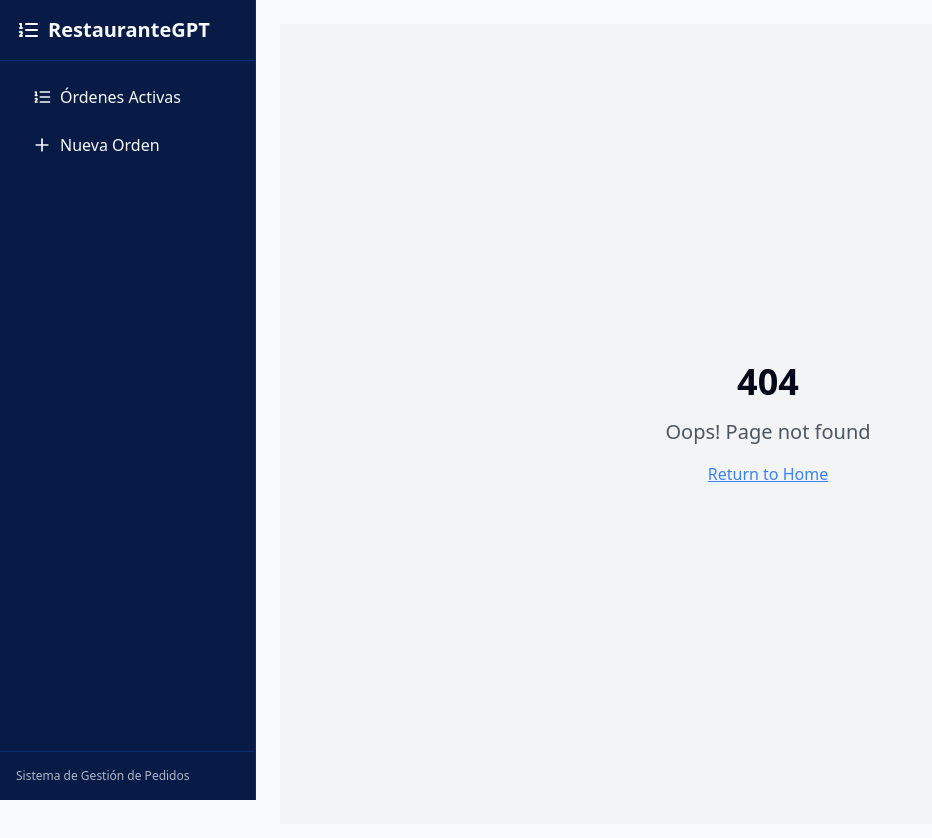
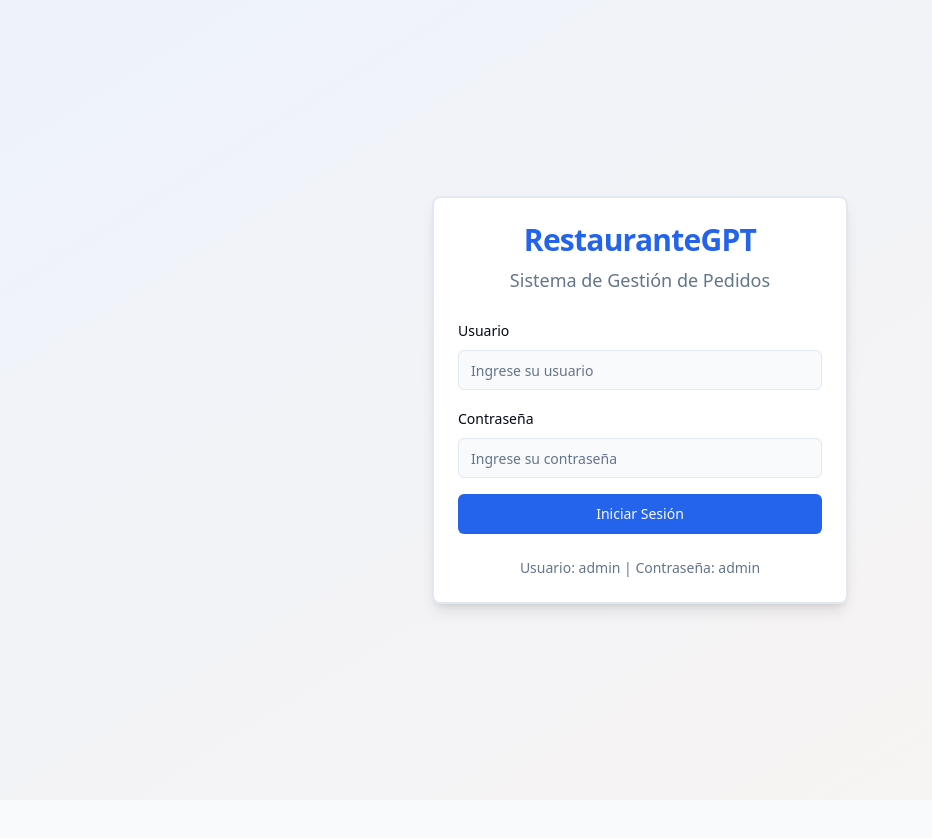
Before and after one commit to carlosgonzalezing/order-nest-flow-91, a React (Vite) app: page /login in a window 1280 px wide. Before the commit this address had no page. Shown: the top 838 px of the page, without its empty margins (0-932 px from the left). After the commit the page ends 800 px from the top, so only its background shows below. Built offline with nearby package versions, Linux system fonts and the light colour scheme.

Commit message:
Add login and animations for a professional look
Implement a login feature and add animations to enhance the user experience and give the application a more professional appearance, reflecting the quality of a good restaurant.

```diff
--- a/src/App.tsx
+++ b/src/App.tsx
@@ -3,15 +3,38 @@ import { Toaster } from "@/components/ui/toaster";
 import { Toaster as Sonner } from "@/components/ui/sonner";
 import { TooltipProvider } from "@/components/ui/tooltip";
 import { QueryClient, QueryClientProvider } from "@tanstack/react-query";
-import { BrowserRouter, Routes, Route } from "react-router-dom";
+import { BrowserRouter, Routes, Route, Navigate } from "react-router-dom";
 import { OrdenesProvider } from "@/context/OrdenesContext";
 import Layout from "./components/Layout";
 import OrdenesActivas from "./pages/OrdenesActivas";
 import NuevaOrden from "./pages/NuevaOrden";
 import DetalleOrden from "./pages/DetalleOrden";
 import NotFound from "./pages/NotFound";
+import Login from "./pages/Login";
+import { useEffect, useState } from "react";
 
 const queryClient = new QueryClient();
+
+const ProtectedRoute = ({ children }) => {
+  const [isAuthenticated, setIsAuthenticated] = useState(false);
+  const [loading, setLoading] = useState(true);
+
+  useEffect(() => {
+    const auth = localStorage.getItem("isAuthenticated");
+    setIsAuthenticated(auth === "true");
+    setLoading(false);
+  }, []);
+
+  if (loading) {
+    return <div className="flex h-screen items-center justify-center">Cargando...</div>;
+  }
+
+  if (!isAuthenticated) {
+    return <Navigate to="/login" />;
+  }
+
+  return children;
+};
 
 const App = () => (
   <QueryClientProvider client={queryClient}>
@@ -20,14 +43,40 @@ const App = () => (
         <Toaster />
         <Sonner />
         <BrowserRouter>
-          <Layout>
-            <Routes>
-              <Route path="/" element={<OrdenesActivas />} />
-              <Route path="/nueva-orden" element={<NuevaOrden />} />
-              <Route path="/orden/:ordenId" element={<DetalleOrden />} />
-              <Route path="*" element={<NotFound />} />
-            </Routes>
-          </Layout>
+          <Routes>
+            <Route path="/login" element={<Login />} />
+            <Route
+              path="/"
+              element={
+                <ProtectedRoute>
+                  <Layout>
+                    <OrdenesActivas />
+                  </Layout>
+                </ProtectedRoute>
+              }
+            />
+            <Route
+              path="/nueva-orden"
+              element={
+                <ProtectedRoute>
+                  <Layout>
+                    <NuevaOrden />
+                  </Layout>
+                </ProtectedRoute>
+              }
+            />
+            <Route
+              path="/orden/:ordenId"
+              element={
+                <ProtectedRoute>
+                  <Layout>
+                    <DetalleOrden />
+                  </Layout>
+                </ProtectedRoute>
+              }
+            />
+            <Route path="*" element={<NotFound />} />
+          </Routes>
         </BrowserRouter>
       </OrdenesProvider>
     </TooltipProvider>
--- a/src/components/Layout.tsx
+++ b/src/components/Layout.tsx
@@ -10,7 +10,7 @@ const Layout: React.FC<LayoutProps> = ({ children }) => {
   return (
     <div className="flex min-h-screen bg-background">
       <Sidebar />
-      <div className="flex-1 overflow-auto p-6">
+      <div className="flex-1 overflow-auto p-6 animate-fade-in">
         {children}
       </div>
     </div>
--- a/src/components/Sidebar.tsx
+++ b/src/components/Sidebar.tsx
@@ -1,18 +1,30 @@
 
 import React from 'react';
-import { Link } from 'react-router-dom';
+import { Link, useNavigate } from 'react-router-dom';
 import { cn } from '@/lib/utils';
-import { ListOrdered, Plus } from 'lucide-react';
+import { ListOrdered, Plus, LogOut } from 'lucide-react';
+import { toast } from '@/hooks/use-toast';
 
 interface SidebarProps {
   className?: string;
 }
 
 const Sidebar: React.FC<SidebarProps> = ({ className }) => {
+  const navigate = useNavigate();
+
+  const handleLogout = () => {
+    localStorage.removeItem('isAuthenticated');
+    toast({
+      title: "Sesión cerrada",
+      description: "Has salido del sistema"
+    });
+    navigate('/login');
+  };
+
   return (
     <div
       className={cn(
-        "h-screen w-64 bg-sidebar flex flex-col border-r border-sidebar-border",
+        "h-screen w-64 bg-sidebar flex flex-col border-r border-sidebar-border transition-all duration-300 animate-fade-in",
         className
       )}
     >
@@ -28,7 +40,7 @@ const Sidebar: React.FC<SidebarProps> = ({ className }) => {
           <li>
             <Link
               to="/"
-              className="flex items-center px-4 py-2 text-sidebar-foreground hover:bg-sidebar-accent rounded-md transition-colors"
+              className="flex items-center px-4 py-2 text-sidebar-foreground hover:bg-sidebar-accent rounded-md transition-colors hover:scale-105 transform duration-200"
             >
               <ListOrdered className="mr-2 h-5 w-5" />
               Órdenes Activas
@@ -37,7 +49,7 @@ const Sidebar: React.FC<SidebarProps> = ({ className }) => {
           <li>
             <Link
               to="/nueva-orden"
-              className="flex items-center px-4 py-2 text-sidebar-foreground hover:bg-sidebar-accent rounded-md transition-colors"
+              className="flex items-center px-4 py-2 text-sidebar-foreground hover:bg-sidebar-accent rounded-md transition-colors hover:scale-105 transform duration-200"
             >
               <Plus className="mr-2 h-5 w-5" />
               Nueva Orden
@@ -45,6 +57,16 @@ const Sidebar: React.FC<SidebarProps> = ({ className }) => {
           </li>
         </ul>
       </nav>
+
+      <div className="p-4 border-t border-sidebar-border">
+        <button
+          onClick={handleLogout}
+          className="flex w-full items-center px-4 py-2 text-sidebar-foreground hover:bg-sidebar-accent rounded-md transition-colors hover:text-accent"
+        >
+          <LogOut className="mr-2 h-5 w-5" />
+          Cerrar Sesión
+        </button>
+      </div>
 
       <div className="p-4 border-t border-sidebar-border text-xs text-sidebar-foreground/70">
         Sistema de Gestión de Pedidos
--- a/src/index.css
+++ b/src/index.css
@@ -98,6 +98,14 @@
   animation: fadeIn 0.3s ease-out;
 }
 
+.animate-slide-in {
+  animation: slideIn 0.4s ease-out;
+}
+
+.animate-scale {
+  animation: scale 0.3s ease-out;
+}
+
 @keyframes fadeIn {
   from {
     opacity: 0;
@@ -108,3 +116,71 @@
     transform: translateY(0);
   }
 }
+
+@keyframes slideIn {
+  from {
+    opacity: 0;
+    transform: translateX(-20px);
+  }
+  to {
+    opacity: 1;
+    transform: translateX(0);
+  }
+}
+
+@keyframes scale {
+  from {
+    transform: scale(0.95);
+    opacity: 0;
+  }
+  to {
+    transform: scale(1);
+    opacity: 1;
+  }
+}
+
+/* Card hover effects */
+.card-hover {
+  transition: all 0.3s ease;
+}
+
+.card-hover:hover {
+  transform: translateY(-5px);
+  box-shadow: 0 10px 25px -5px rgba(0, 0, 0, 0.1), 0 10px 10px -5px rgba(0, 0, 0, 0.04);
+}
+
+/* Button animations */
+.btn-hover {
+  position: relative;
+  overflow: hidden;
+  transition: all 0.3s ease;
+}
+
+.btn-hover:after {
+  content: '';
+  position: absolute;
+  top: 50%;
+  left: 50%;
+  width: 0;
+  height: 0;
+  background: rgba(255, 255, 255, 0.1);
+  border-radius: 50%;
+  transform: translate(-50%, -50%);
+  opacity: 0;
+  transition: width 0.5s, height 0.5s, opacity 0.5s;
+}
+
+.btn-hover:hover:after {
+  width: 200px;
+  height: 200px;
+  opacity: 1;
+}
+
+/* Table row animations */
+.table-row {
+  transition: background-color 0.2s ease;
+}
+
+.table-row:hover {
+  background-color: rgba(0, 0, 0, 0.02);
+}
--- a/src/pages/Index.tsx
+++ b/src/pages/Index.tsx
@@ -4,10 +4,15 @@ import { useNavigate } from 'react-router-dom';
 
 const Index = () => {
   const navigate = useNavigate();
+  const isAuthenticated = localStorage.getItem('isAuthenticated') === 'true';
 
   useEffect(() => {
-    navigate('/');
-  }, [navigate]);
+    if (isAuthenticated) {
+      navigate('/');
+    } else {
+      navigate('/login');
+    }
+  }, [navigate, isAuthenticated]);
 
   return null;
 };
--- /dev/null
+++ b/src/pages/Login.tsx
@@ -0,0 +1,93 @@
+
+import React, { useState } from 'react';
+import { useNavigate } from 'react-router-dom';
+import { Label } from "@/components/ui/label";
+import { Input } from "@/components/ui/input";
+import { Button } from "@/components/ui/button";
+import { Card, CardHeader, CardTitle, CardDescription, CardContent, CardFooter } from "@/components/ui/card";
+import { toast } from "@/hooks/use-toast";
+
+const Login = () => {
+  const navigate = useNavigate();
+  const [username, setUsername] = useState('');
+  const [password, setPassword] = useState('');
+  const [isLoading, setIsLoading] = useState(false);
+
+  const handleSubmit = (e: React.FormEvent) => {
+    e.preventDefault();
+    setIsLoading(true);
+
+    // Simulate login process
+    setTimeout(() => {
+      if (username === 'admin' && password === 'admin') {
+        // Store auth state in localStorage
+        localStorage.setItem('isAuthenticated', 'true');
+        toast({
+          title: "Inicio de sesión exitoso",
+          description: "Bienvenido al sistema de gestión de restaurante"
+        });
+        navigate('/');
+      } else {
+        toast({
+          title: "Error de autenticación",
+          description: "Usuario o contraseña incorrectos",
+          variant: "destructive"
+        });
+      }
+      setIsLoading(false);
+    }, 1000);
+  };
+
+  return (
+    <div className="min-h-screen flex items-center justify-center bg-gradient-to-br from-primary/5 to-accent/5">
+      <div className="w-full max-w-md px-4 animate-fade-in">
+        <Card className="border-2 shadow-lg">
+          <CardHeader className="text-center space-y-2">
+            <CardTitle className="text-3xl font-bold text-primary">RestauranteGPT</CardTitle>
+            <CardDescription className="text-lg">Sistema de Gestión de Pedidos</CardDescription>
+          </CardHeader>
+          <CardContent>
+            <form onSubmit={handleSubmit} className="space-y-4">
+              <div className="space-y-2">
+                <Label htmlFor="username">Usuario</Label>
+                <Input
+                  id="username"
+                  type="text"
+                  value={username}
+                  onChange={(e) => setUsername(e.target.value)}
+                  placeholder="Ingrese su usuario"
+                  required
+                  className="transition-all duration-200 focus:ring-accent"
+                />
+              </div>
+              <div className="space-y-2">
+                <Label htmlFor="password">Contraseña</Label>
+                <Input
+                  id="password"
+                  type="password"
+                  value={password}
+                  onChange={(e) => setPassword(e.target.value)}
+                  placeholder="Ingrese su contraseña"
+                  required
+                  className="transition-all duration-200 focus:ring-accent"
+                />
+              </div>
+              <Button
+                type="submit"
+                className="w-full bg-primary hover:bg-primary/90 transition-colors"
+                disabled={isLoading}
+              >
+                {isLoading ? 'Iniciando sesión...' : 'Iniciar Sesión'}
+              </Button>
+            </form>
+          </CardContent>
+          <CardFooter className="text-center text-sm text-muted-foreground">
+            <p className="w-full">Usuario: admin | Contraseña: admin</p>
+          </CardFooter>
+        </Card>
+      </div>
+    </div>
+  );
+};
+
+export default Login;
```
